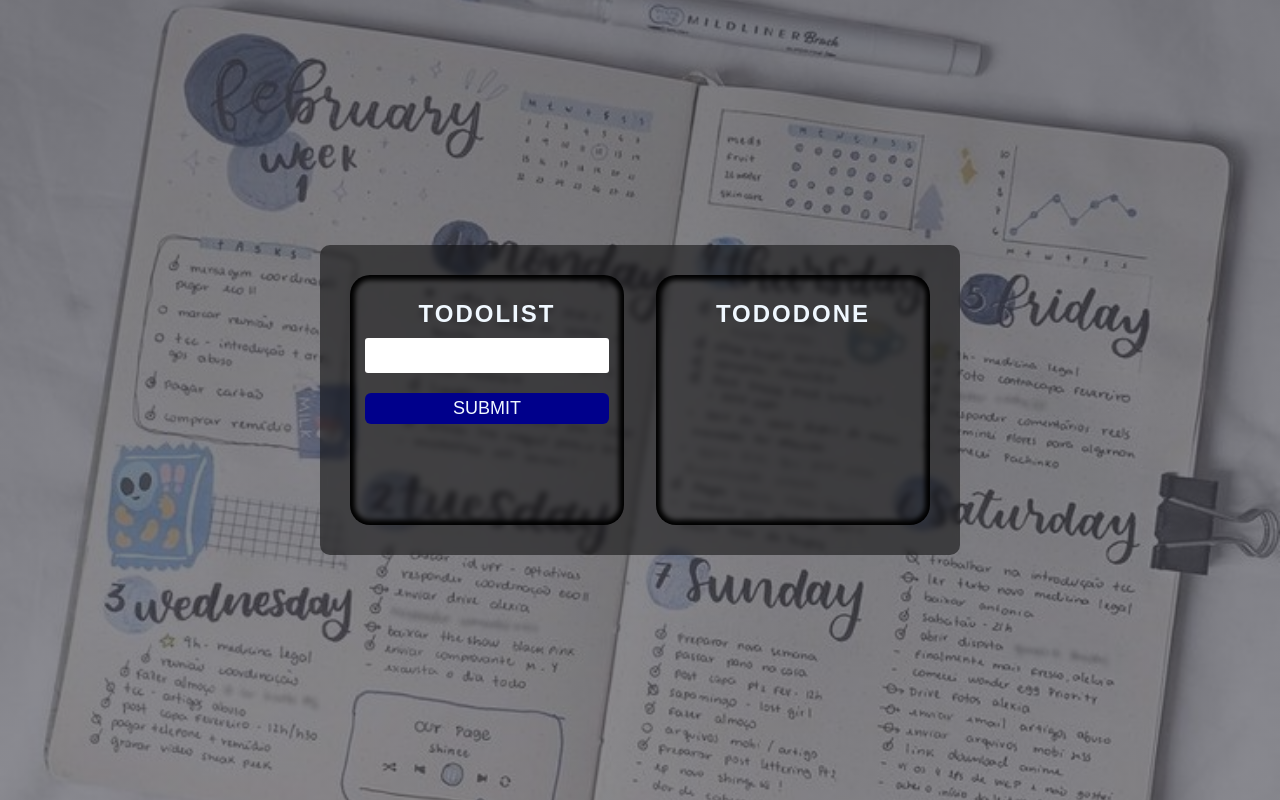
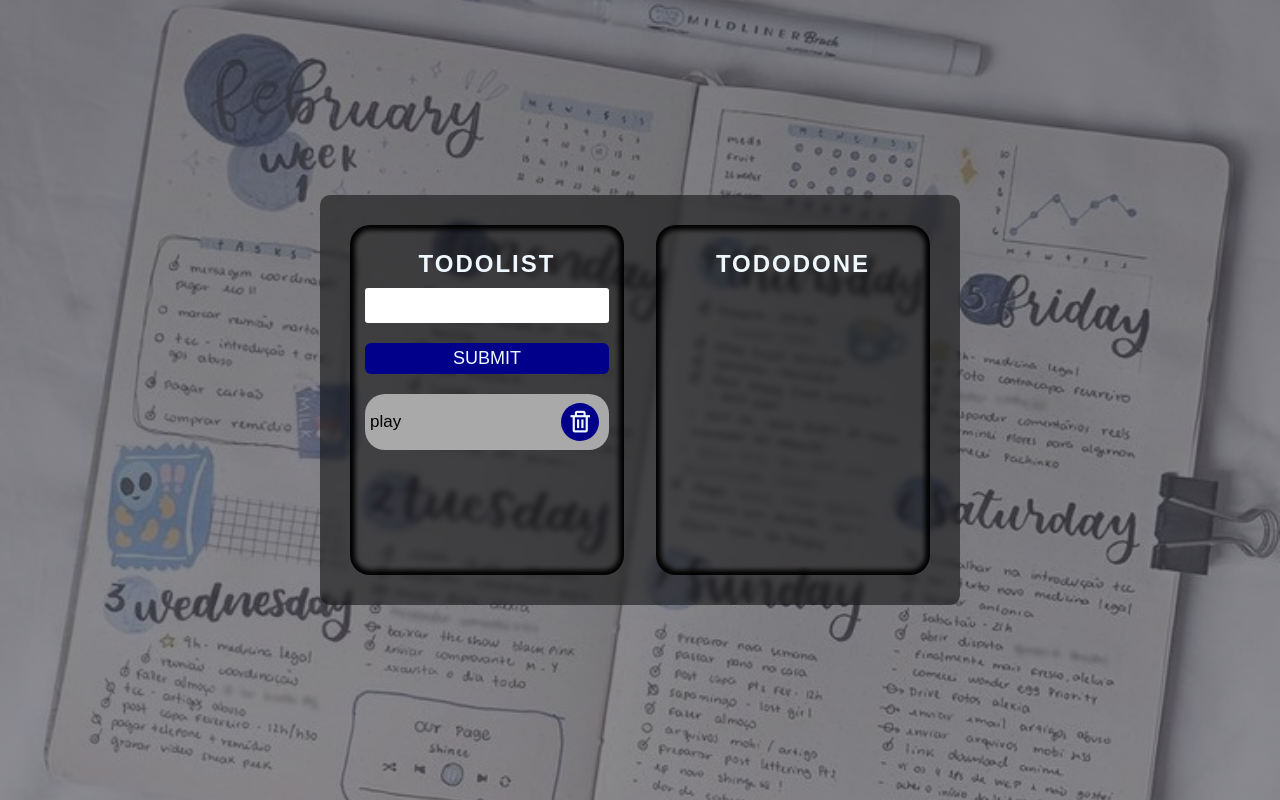
Before and after one commit to madidqn/ToDoList-Project, a plain HTML site: page index.html in a window 1280 px wide. Drawn offline with nearby package versions, Linux system fonts and the light colour scheme.

Commit message:
style:todo and icons

```diff
--- a/assets/css/style.css
+++ b/assets/css/style.css
@@ -47,7 +47,8 @@ body {
   padding: 15px;
   border-radius: 20px;
   animation: animate 2s infinite linear;
-  min-height: 250px;
+  height: 350px;
+  /* overflow-y: scroll; */
 }
 .title {
   text-align: center;
@@ -87,6 +88,38 @@ body {
 }
 .btnSubmit:hover,
 .btnEdit:hover {
-  background-color: orange;
+  background-color: red;
   color: black;
 }
+.toDoItem {
+  display: flex;
+  align-items: center;
+  margin-bottom: 10px;
+  background-color: darkgray;
+  border-radius: 20px;
+  padding: 5px;
+}
+.toDo {
+  padding: 13px 0;
+  width: 80%;
+  font-size: 17px;
+}
+.boxIcon {
+  display: flex;
+  align-items: center;
+  justify-content: space-between;
+  widows: 20%;
+}
+.boxIcon i {
+  font-size: 26px;
+  margin: 0 4px;
+  padding: 6px;
+  background-color: darkblue;
+  color: aliceblue;
+  border-radius: 50%;
+  cursor: pointer;
+}
+.boxIcon i:hover {
+  background-color: red;
+  color: black;
+}
--- a/index.html
+++ b/index.html
@@ -5,6 +5,10 @@
     <meta name="viewport" content="width=device-width, initial-scale=1.0" />
     <title>TODOLIST</title>
     <link rel="stylesheet" href="./assets/css/style.css" />
+    <link
+      href="https://unpkg.com/boxicons@2.1.4/css/boxicons.min.css"
+      rel="stylesheet"
+    />
     <link
       rel="website icon"
       type="png"
@@ -21,7 +25,14 @@
           <button id="edit" class="btnEdit">EDIT</button>
         </div>
         <div class="wrapperToDo">
-          <ul class="boxToDo"></ul>
+          <ul class="boxToDo">
+            <div class="toDoItem">
+              <li class="toDo">play</li>
+              <div class="boxIcon">
+                <i class="bx bx-trash"></i>
+              </div>
+            </div>
+          </ul>
         </div>
       </div>
       <div class="toDoDone">
```
